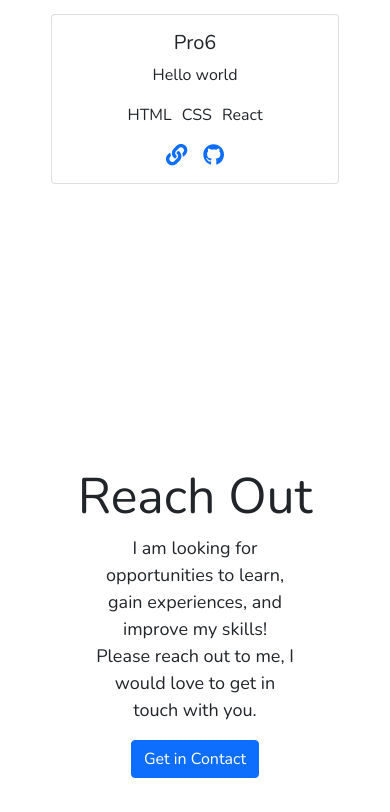
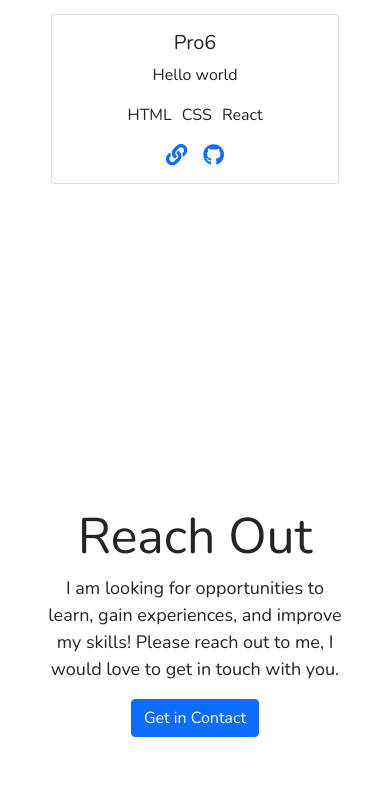
Before and after one commit to remireems/remireems.github.io, a React (Create React App) app in the folder client/: page / in a window 390 px wide. Shown: the part 2836-3648 px from the top of the page. Built offline with nearby package versions, Linux system fonts and the light colour scheme.

Commit message:
added responsiveness

```diff
--- a/client/src/components/Contact/Contact.css
+++ b/client/src/components/Contact/Contact.css
@@ -1,9 +1,10 @@
-.conSec {
+#contact {
   height: 100vh;
   display: flex;
   justify-content: center;
   align-items: center;
   text-align: center;
+  padding: 0;
 }
 
 .conTitle {
@@ -32,3 +33,9 @@
 .hrLine {
   width: 100%;
 }
+
+@media screen and (max-width: 800px) {
+  .conText {
+    width: 85%;
+  }
+}
--- a/client/src/components/Contact/Contact.js
+++ b/client/src/components/Contact/Contact.js
@@ -1,10 +1,11 @@
+import { Container } from 'react-bootstrap'
 import ContactForm from '../ContactForm/ContactForm'
 import './Contact.css'
 
 const Contact = () => {
 
   return (
-    <div className="conSec" id='contact'>
+    <Container id='contact'>
       <div className="conDiv">
         <h1 className="conTitle">Reach Out</h1>
         <div className="conDes">
@@ -13,9 +14,8 @@
         <div>
           <ContactForm />
         </div>
-
       </div>
-    </div>
+    </Container>
   )
 }
 
```
